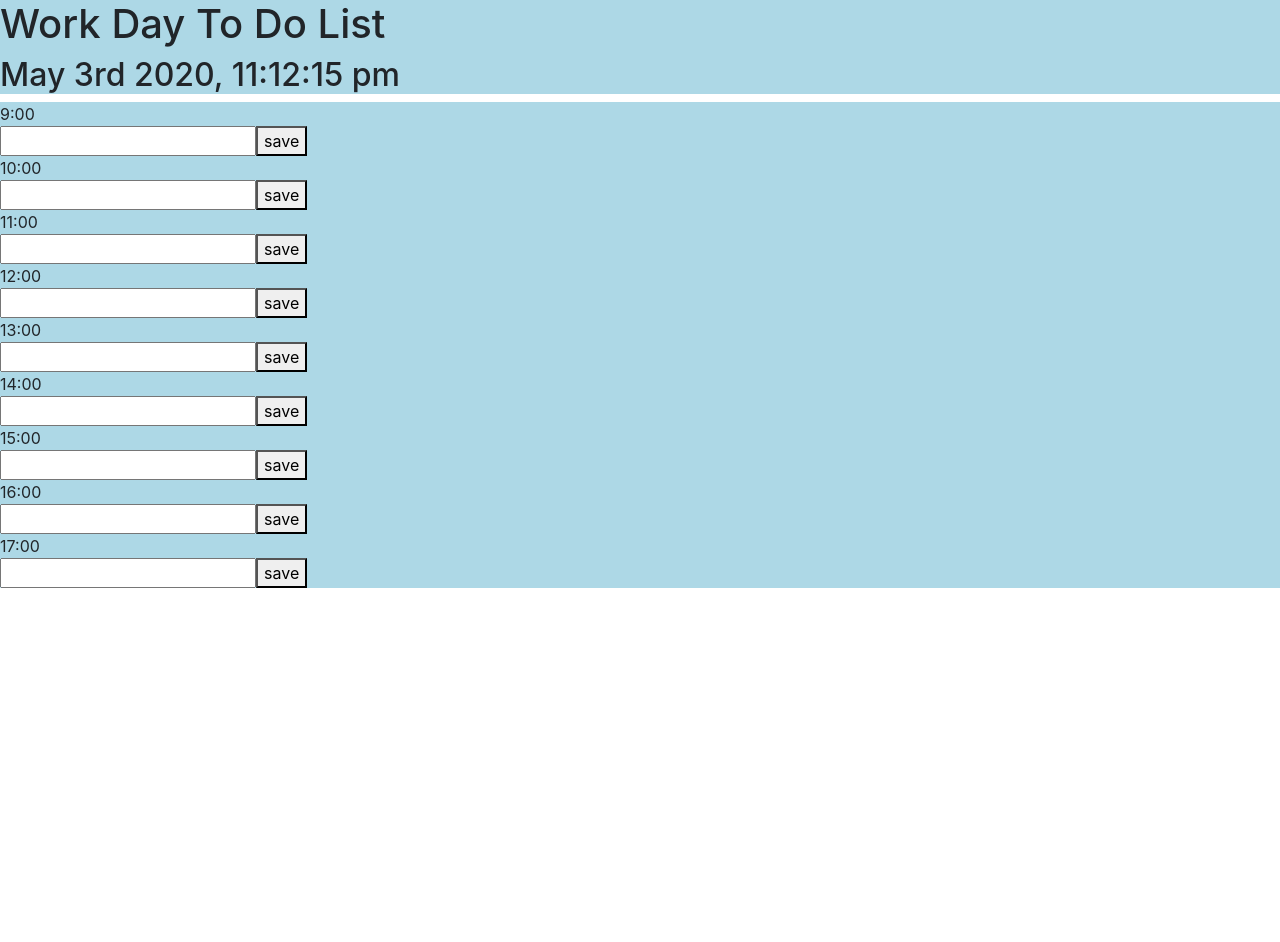
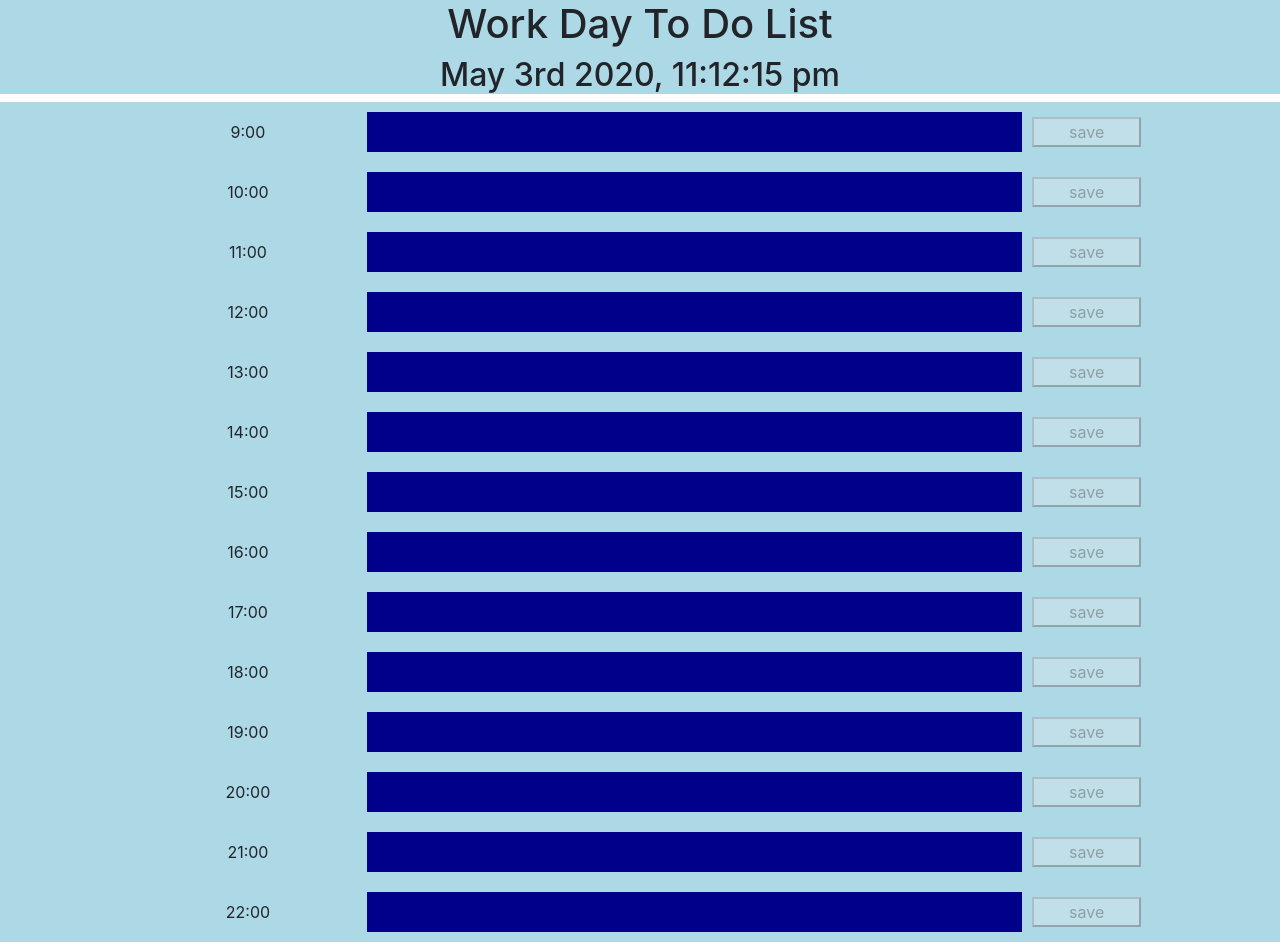
Before and after one commit to lalaggv2/scheduler, a plain HTML site: page index.html in a window 1280 px wide. Before the commit the page ends 800 px from the top, so only its background shows below. Drawn offline with nearby package versions, Linux system fonts and the light colour scheme.

Commit message:
local storage working - css changes

```diff
--- a/assets/css/styles.css
+++ b/assets/css/styles.css
@@ -10,12 +10,27 @@ row {
 
 div {
   background-color: lightblue;
-  text-align: left;
+  text-align: center;
   font-size: medium;
-  inline-flex
-
+  /* display: inline-flex; */
 }
 
-input #${i} {
-background-color: lightyellow;
+#todos {
+  text-align: center;
 }
+
+.todo-item {
+  background-color: lightcyan;
+  margin: 10px;
+  border: solid darkblue 3px;
+  padding: 5px;
+  /* width: max-content; */
+}
+.row {
+  justify-content: center;
+  align-items: baseline;
+}
+
+.past {
+  background-color: darkblue !important;
+}
--- a/assets/js/script.js
+++ b/assets/js/script.js
@@ -30,41 +30,45 @@
 
 // then with JS access it to modify it.
 
-var toDos = ["item 1", "item 2", "item 3"];
-
-function showToDos() {
-  // document.createElement("div")
-  console.log(toDos);
-  //document.getElementById("todos");
-}
+var todos = {};
+const today = moment().format("MM-DD-YY");
 
 // I need a way to add new to dos
 function saveToDo(hour, task) {
-  toDos.push(task);
-  console.log(task);
-  localStorage.setItem("hour", hour);
-  localStorage.setItem("task", task);
-  let getItem = localStorage.getItem("task");
-  console.log(getItem);
-  // alert('saving')
+  todos[hour] = task;
+  localStorage.setItem(today, JSON.stringify(todos));
 }
 
 function loadPlanner(start, end) {
   const now = moment().format("MMMM Do YYYY, h:mm:ss a");
   const currentHour = moment().format("HH");
 
+  const todos = JSON.parse(localStorage.getItem(today));
   $("#today").text(now);
   for (var i = start; i <= end; i++) {
-    var row = $("<div>");
-    var hour = $(`<div>`);
-    var task = $(`<input id=${i} class="todo-item">`);
-    var save = $(`<button data-hour=${i}>`);
+    var row = $("<div class='row'>");
+    var hour = $(`<div class= "col-md-2">`);
+    var task = $(`<input id=${i} class="todo-item col-md-6">`);
+    var save = $(`<button class= "col-md-1" data-hour=${i}>`);
 
     hour.text(`${i}:00`);
 
+    if (i < currentHour) {
+      task.addClass("past");
+      task.prop("disabled", true);
+      save.prop("disabled", true);
+    } else if (hour === currentHour) {
+      task.addClass("present");
+    } else {
+      task.addClass("future");
+    }
+
+    if (todos) {
+      task.val(todos[i] || "");
+    }
+
     save.text("save");
     save.on("click", function (e) {
-      console.log($(e.target).text());
       const buttonHour = $(e.target).attr("data-hour");
       saveToDo(buttonHour, $(`#${buttonHour}`).val());
     });
@@ -73,14 +77,6 @@ function loadPlanner(start, end) {
     row.append(save);
     $("#planner").append(row);
   }
-  showToDos();
 }
 
-loadPlanner(9, 17);
-
-//save to local storage and get from local storage
-function savePlanner() {
-  var hoursTask = localStorage.getItem("hour", JSON.stringify(task));
-  //const data = JSON.parse(localStorage.getItem("todo")); (
-  localStorage.setItem("hour", task);
-}
+loadPlanner(9, 22);
```
